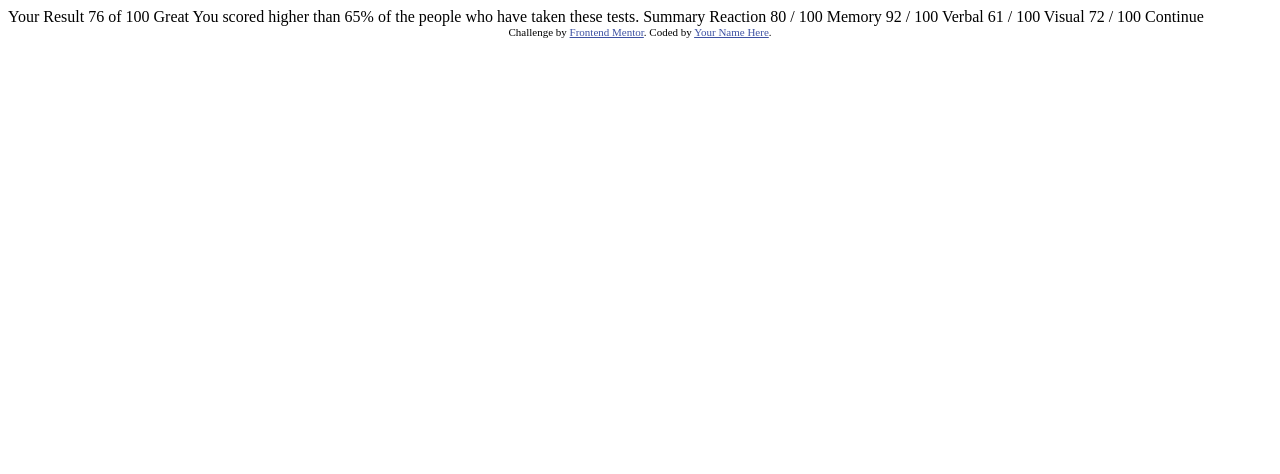
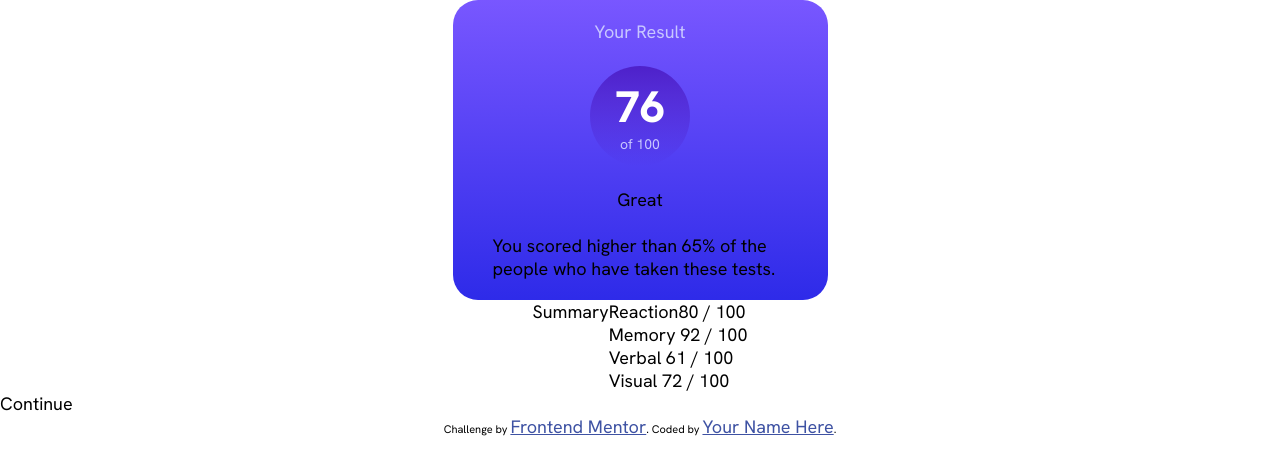
Before and after one commit to davidacs10/frontend-practice, a plain HTML site: page results-summary-component-main/index.html in a window 1280 px wide. Drawn offline with Linux system fonts and the light colour scheme.

Commit message:
Initial structure

```diff
--- a/results-summary-component-main/index.html
+++ b/results-summary-component-main/index.html
@@ -1,41 +1,54 @@
 <!DOCTYPE html>
 <html lang="en">
+
 <head>
   <meta charset="UTF-8">
-  <meta name="viewport" content="width=device-width, initial-scale=1.0"> <!-- displays site properly based on user's device -->
+  <meta name="viewport" content="width=device-width, initial-scale=1.0">
+  <!-- displays site properly based on user's device -->
 
   <link rel="icon" type="image/png" sizes="32x32" href="./assets/images/favicon-32x32.png">
+  <link rel="stylesheet" href="/style.css">
 
   <title>Frontend Mentor | Results summary component</title>
 
-  <!-- Feel free to remove these styles or customise in your own stylesheet 👍 -->
-  <style>
-    .attribution { font-size: 11px; text-align: center; }
-    .attribution a { color: hsl(228, 45%, 44%); }
-  </style>
 </head>
+
 <body>
+  <div class="container">
+    <div class="header">
+      <p class="paragraph-header paragraph-result">Your Result</p>
+      <div class="header-circle">
+        <p class="paragraph-header paragraph-score">76</p>
+        <p class="paragraph-header paragraph-score-of">of 100</p>
+      </div>
+      <p class="paragraph-header paragraph-great">Great</p>
+      <p class="paragraph-header paragraph-test">You scored higher than 65% of the people who have taken these tests.
+      </p>
 
-  Your Result
-  76
-  of 100
+    </div>
+    <div class="section">
+      Summary
 
-  Great
-  You scored higher than 65% of the people who have taken these tests.
+      <div class="summary">
+        <div>
+          <span>Reaction</span><span>80 / 100</span>
+        </div>
+        <div>
+          Memory
+          92 / 100</div>
+        <div>
+          Verbal
+          61 / 100</div>
+        <div>
+          Visual
+          72 / 100</div>
+      </div>
 
-  Summary
+    </div>
+  </div>
 
-  Reaction
-  80 / 100
 
-  Memory
-  92 / 100
 
-  Verbal
-  61 / 100
-
-  Visual
-  72 / 100
 
   Continue
 
@@ -44,4 +57,5 @@
     Coded by <a href="#">Your Name Here</a>.
   </div>
 </body>
+
 </html>
--- a/results-summary-component-main/style.css
+++ b/results-summary-component-main/style.css
@@ -0,0 +1,69 @@
+@font-face {
+  font-family: 'Hanken Grotesk';
+  src: url("/assets/fonts/HankenGrotesk-VariableFont_wght.ttf") format("truetype");
+}
+
+* {
+  margin: 0 auto;
+  padding: 0;
+  box-sizing: border-box;
+  font-family: 'Hanken Grotesk', sans-serif;
+  font-size: 18px;
+}
+
+.container {
+  display: flex;
+  flex-direction: column;
+  background-color: hsl(0, 0%, 100%);
+}
+
+.header {
+  display: flex;
+  flex-direction: column;
+  align-items: center;
+  justify-content: space-between;
+  gap: 20px;
+  width: 375px;
+  height: 300px;
+  padding: 20px 40px;
+  background: linear-gradient(hsl(252, 100%, 67%),hsl(241, 81%, 54%));
+  border-radius: 25px;
+}
+
+.paragraph-result {
+  color: hsl(241, 100%, 89%);
+}
+
+.header-circle {
+  display: flex;
+  flex-direction: column;
+  align-items: center;
+  justify-content: center;
+  width: 100px;
+  height: 100px;
+  border-radius: 100%;
+  background: linear-gradient(hsla(256, 72%, 46%, 1),hsla(241, 72%, 46%, 0));
+}
+
+.paragraph-score {
+  color: hsl(0, 0%, 100%);
+  font-family: 'Hanken Grotesk', sans-serif;
+  font-size: 44px;
+  font-weight: 800;
+}
+
+.paragraph-score-of {
+  color: hsl(241, 100%, 89%);
+  font-size: 14px;
+}
+
+.section {
+  display: flex;
+}
+
+
+
+
+
+.attribution { font-size: 11px; text-align: center; }
+.attribution a { color: hsl(228, 45%, 44%); }
```
Also changed, not shown: 1 other file.
